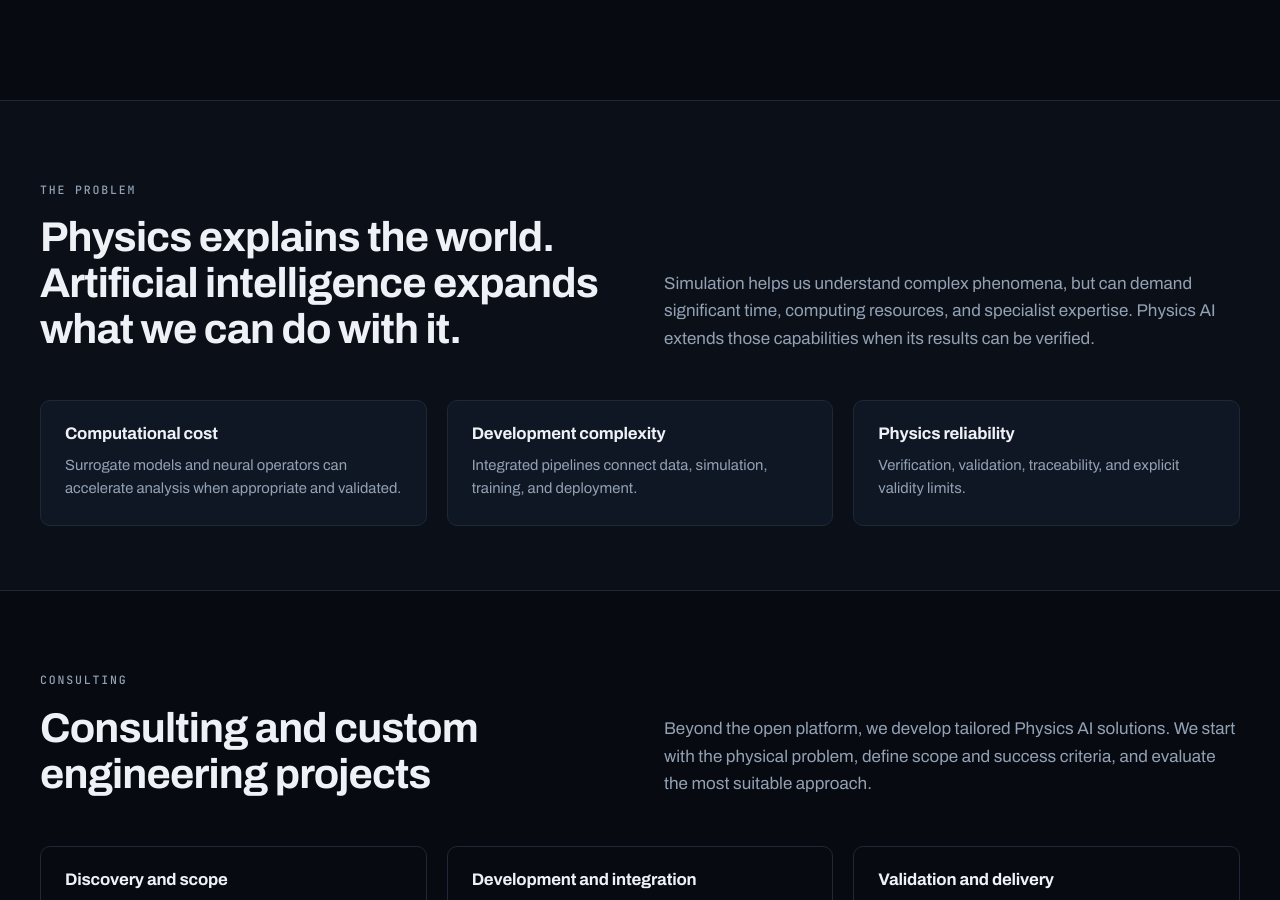
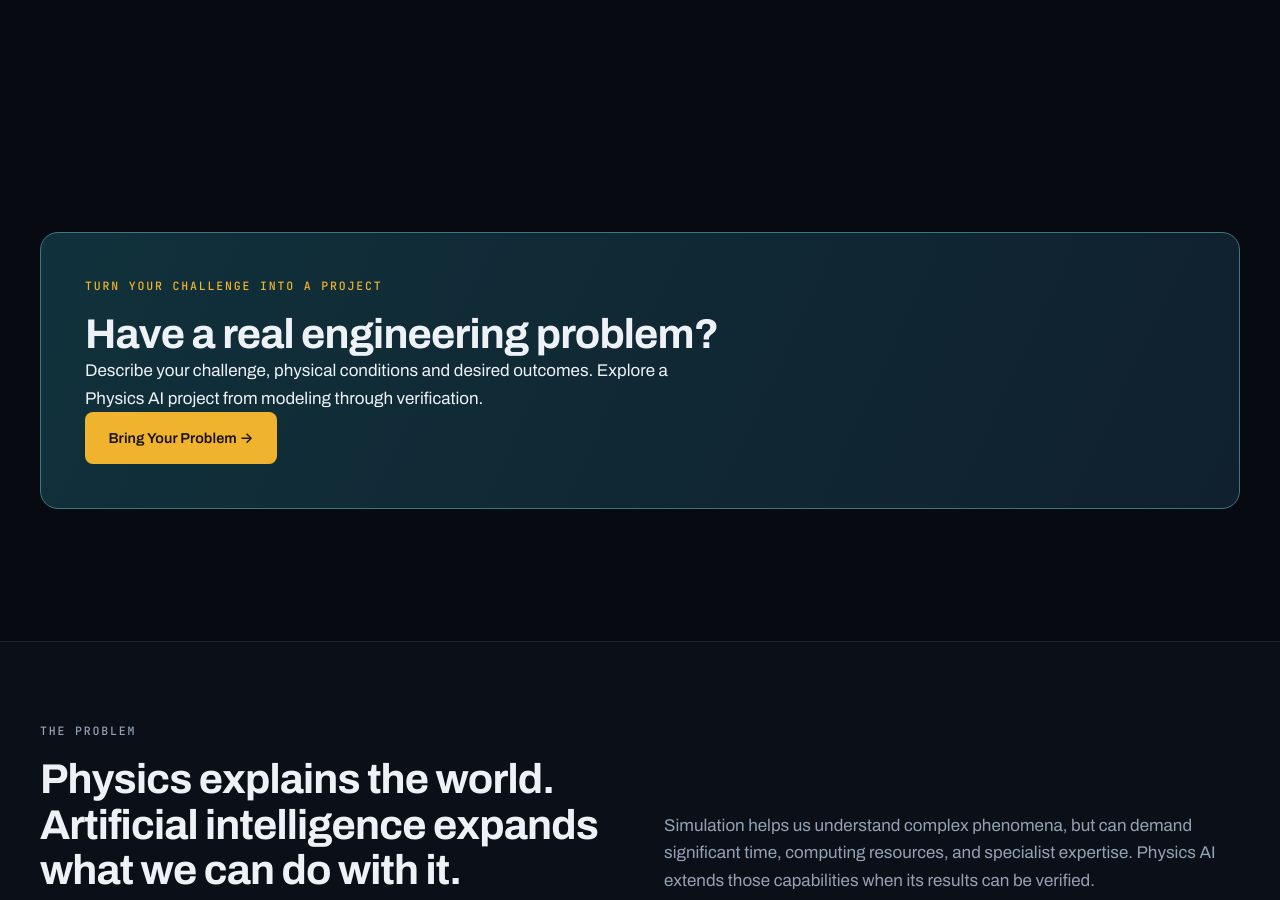
Before and after one commit to PINNeAPPle-Labs/PINNeAPPle-Labs.github.io, a plain HTML site: page en/index.html in a window 1280 px wide. Shown: the part 2494-3394 px from the top of the page. Drawn offline with Linux system fonts and the light colour scheme; files whose address does not match are found by name.

Commit message:
feat(landing): add English Bring Your Problem CTA

```diff
--- a/en/index.html
+++ b/en/index.html
@@ -76,6 +76,7 @@
 
   <section class="section" id="engineering-automation"><div class="wrap"><p class="eyebrow">PHYSICS AI CAPABILITIES</p><h2>Engineering automation and intelligence</h2><p>From physical problem definition to simulation, verification and decisions. Capabilities delivered through consulting and PINNeAPPle Studio, not additional products.</p><div class="grid" style="display:grid;grid-template-columns:repeat(auto-fit,minmax(220px,1fr));gap:1rem;margin-top:1.5rem"><article class="card" style="padding:1.3rem"><h3>Engineering Automation</h3><p>Orchestrating geometry, mesh, solver, data, training, VeriPhysics and reproducible reports.</p></article><article class="card" style="padding:1.3rem"><h3>Design Optimization</h3><p>Exploring parameters and geometries under physical constraints, with reference-solver re-evaluation.</p></article><article class="card" style="padding:1.3rem"><h3>Simulation Acceleration</h3><p>Faster inference with surrogate models, reference-solver comparisons and explicit validity limits.</p></article><article class="card" style="padding:1.3rem"><h3>Industrial Intelligence</h3><p>Integrating data, physics models, sensors and engineering and operational decision support.</p></article></div><p style="margin-top:1.2rem">Availability depends on the use case, existing integrations and model validation.</p><p><a href="../en/studio/">Explore Studio →</a></p></div></section>
 <section class="section" id="explore-physics-ai"><div class="wrap"><p class="eyebrow">EXPLORE THE TECHNOLOGY</p><h2>Physics AI applications and models</h2><p>PINNeAPPle technical and research resources, not additional commercial products.</p><div class="grid" style="display:grid;grid-template-columns:repeat(auto-fit,minmax(250px,1fr));gap:1rem"><article class="card" style="padding:1.5rem"><h3>Digital Twins</h3><p>50 applications and validation roadmaps with explicit status labels.</p><a href="../en/digital-twins/">Explore Digital Twins →</a></article><article class="card" style="padding:1.5rem"><h3>Physics AI models</h3><p>Surrogates, inversion, optimization and architectures.</p><a href="../en/physics-ai-models/">Explore models →</a></article></div></div></section>
+<section class="section" id="bring-your-problem"><div class="wrap" style="padding-top:30px;padding-bottom:30px"><div style="padding:clamp(24px,4vw,44px);border:1px solid #397b7c;border-radius:18px;background:linear-gradient(115deg,#10313b,#10202e)"><p class="eyebrow">TURN YOUR CHALLENGE INTO A PROJECT</p><h2>Have a real engineering problem?</h2><p>Describe your challenge, physical conditions and desired outcomes. Explore a Physics AI project from modeling through verification.</p><a class="btn btn-primary" href="https://pinneapple.org/bring-your-problem" target="_blank" rel="noopener noreferrer">Bring Your Problem →</a></div></div></section>
 <section id="problema" class="alt tight">
     <div class="wrap">
       <div class="section-head split reveal">
```
